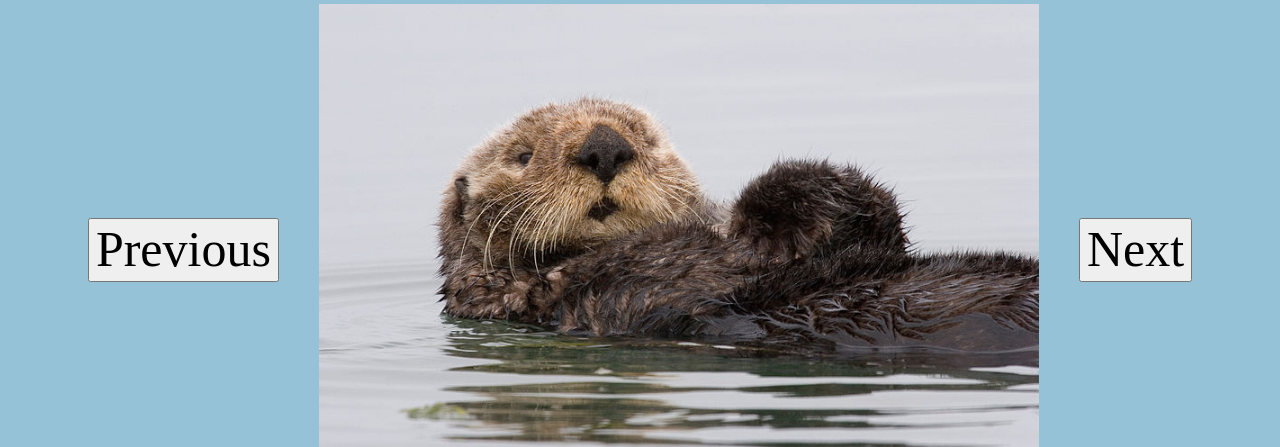
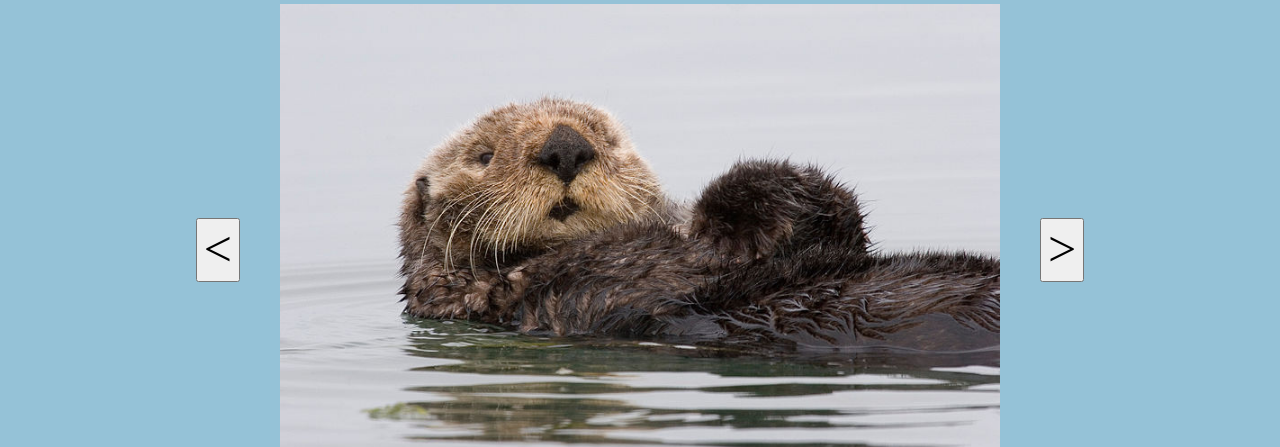
Before and after one commit to henrymo1204/ottergram-homework-2, a plain HTML site: page index.html in a window 1280 px wide. Shown: the part 88-535 px from the top of the page. Drawn offline with nearby package versions, Linux system fonts and the light colour scheme.

Commit message:
Add files via upload

```diff
--- a/index.html
+++ b/index.html
@@ -143,14 +143,14 @@
 
         <div class="detail-image-container">
 
-            <button type="button" onclick="previous()">Previous</button>
+            <button type="button" onclick="previous()"><</button>
 
             <div class="detail-image-frame" data-image-role="frame">
                 <img class="detail-image" data-image-role="target" src="img/otter1.jpg" alt="">
                 <span class="detail-image-title" data-image-role="title">Stayin' Alive</span>
             </div>
 
-            <button type="button" onclick="next()">Next</button>
+            <button type="button" onclick="next()">></button>
 
         </div>
     </main>
```
Also changed, not shown: 1 other file.
